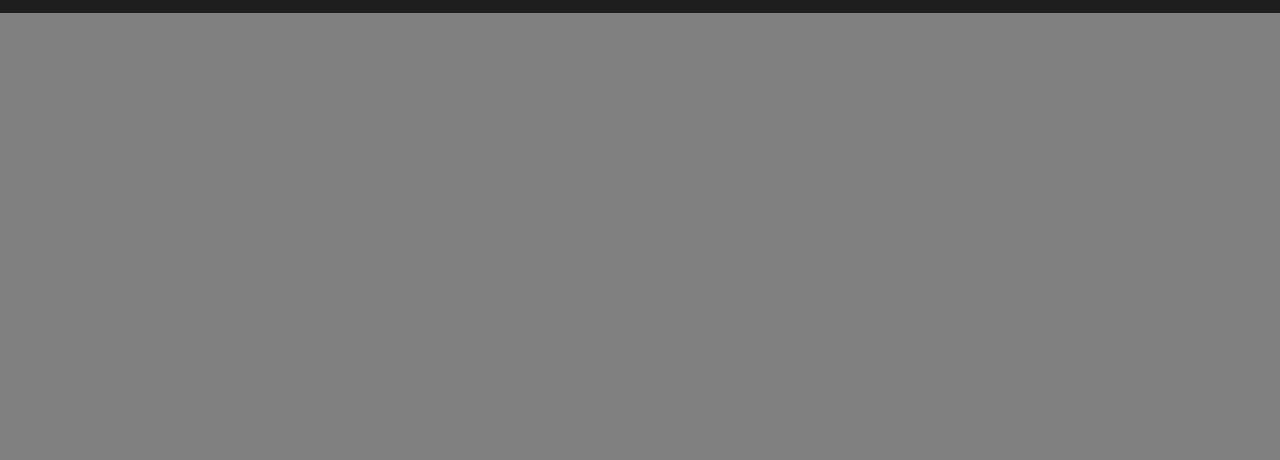
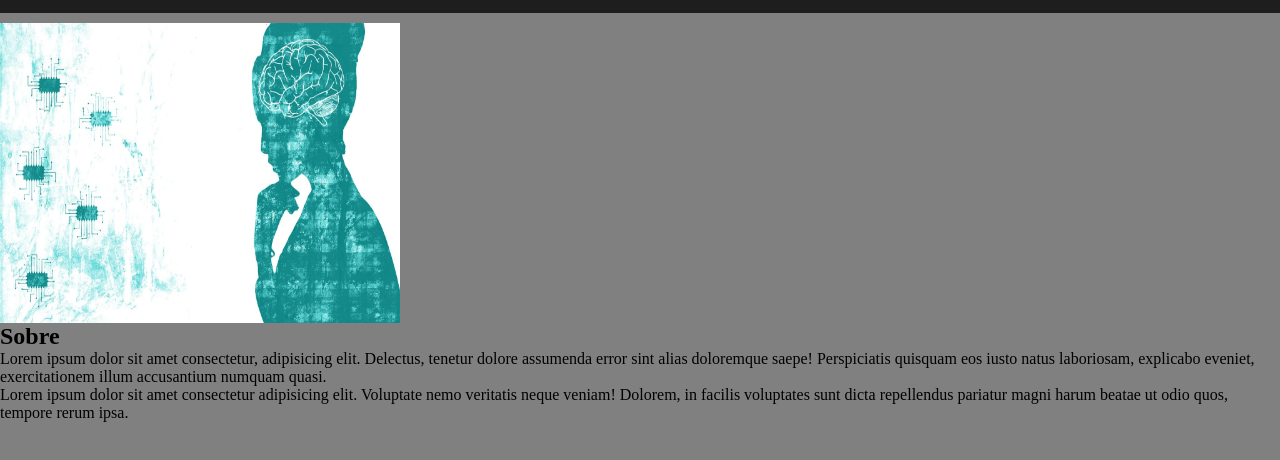
Before and after one commit to Fernando-Psy/ebcsite, a plain HTML site: page index.html in a window 1280 px wide. Shown: the part 56-516 px from the top of the page. Drawn offline with Linux system fonts and the light colour scheme.

Commit message:
07112023

```diff
--- a/index.html
+++ b/index.html
@@ -28,5 +28,16 @@
         </nav>
        </div>
     </header>
+
+    <section>
+        <div class="container">
+            <img src="/imagens/imagem1.jpg" alt="Fernando">
+        </div>
+        <div>
+            <h2>Sobre</h2>
+            <p>Lorem ipsum dolor sit amet consectetur, adipisicing elit. Delectus, tenetur dolore assumenda error sint alias doloremque saepe! Perspiciatis quisquam eos iusto natus laboriosam, explicabo eveniet, exercitationem illum accusantium numquam quasi.</p>
+            <p>Lorem ipsum dolor sit amet consectetur adipisicing elit. Voluptate nemo veritatis neque veniam! Dolorem, in facilis voluptates sunt dicta repellendus pariatur magni harum beatae ut odio quos, tempore rerum ipsa.</p>
+        </div>
+    </section>
 </body>
 </html>
--- a/main.css
+++ b/main.css
@@ -36,3 +36,14 @@ header .container {
     align-items: center;
     justify-content: space-between;
 }
+
+section .container{
+    display: flex;
+    justify-content: space-between;
+}
+
+img {
+    width: 400px;
+    height: 300px;
+    margin-top: 10px;
+}
```
Also changed, not shown: imagens/imagem1.jpg (added).
